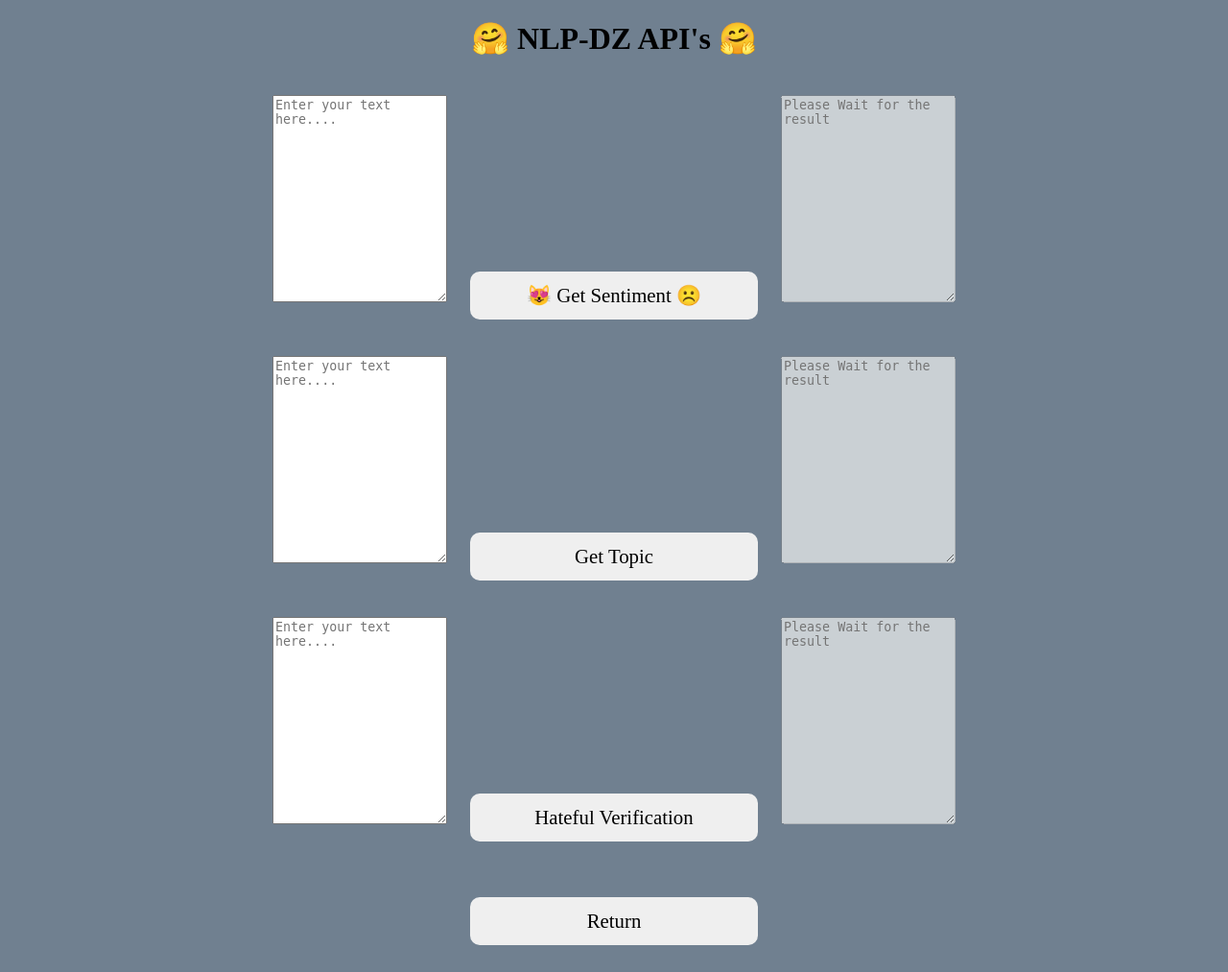
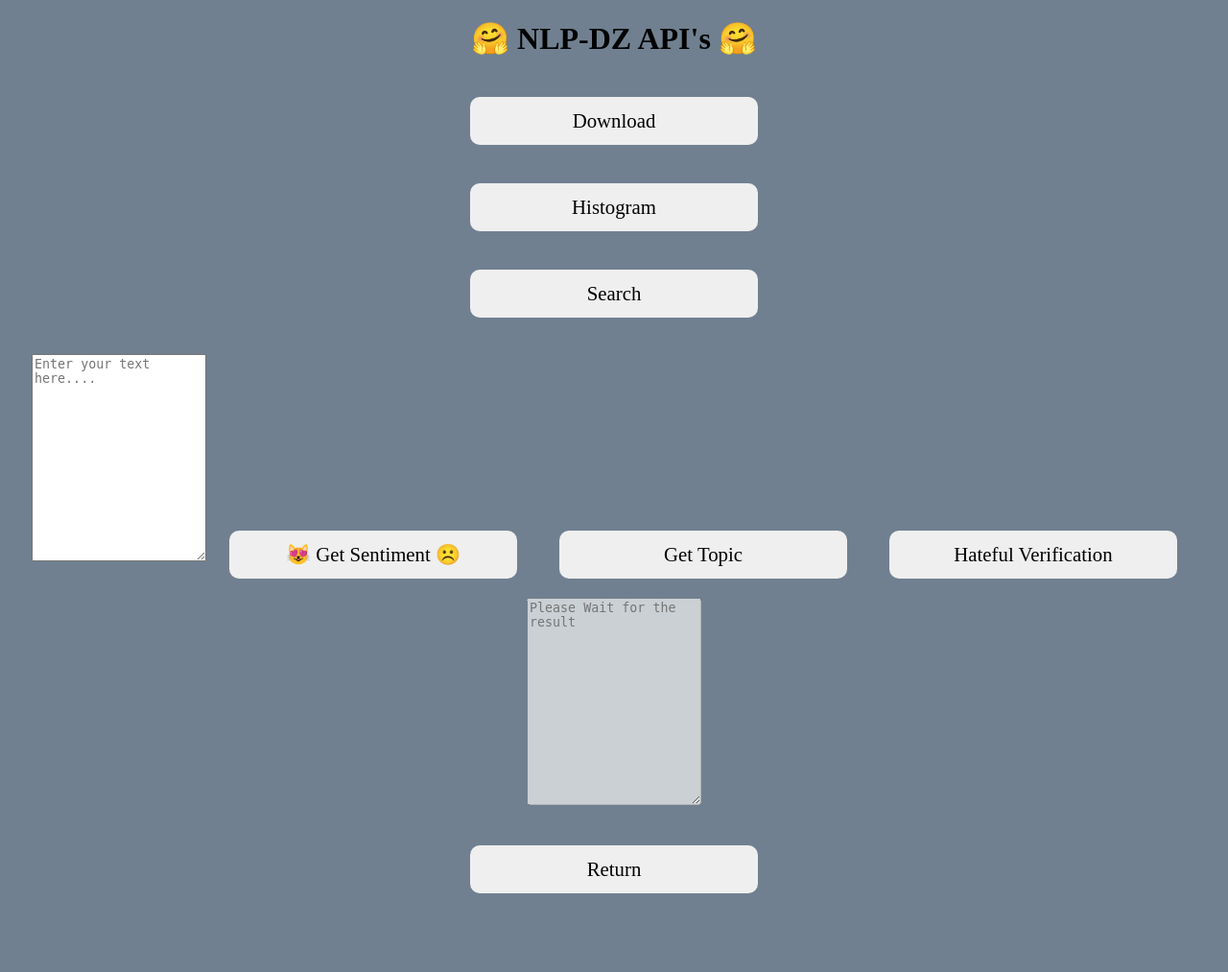
Before and after one commit to khairied/gogg, a Flask app: page /greet in a window 1280 px wide. Shown: the whole page at 96% size. After the commit the page ends 931 px from the top, so only its background shows below. Run offline with Flask 2, Linux system fonts and the light colour scheme.

Commit message:
Update sentimentoftext.html

```diff
--- a/templates/sentimentoftext.html
+++ b/templates/sentimentoftext.html
@@ -5,25 +5,27 @@
     <title> NLP-DZ API's </title>
     <link rel="stylesheet" href="{{ url_for('static', filename='css/main.css') }}">
 <body>
+ </form>
+    <h1> 🤗 NLP-DZ API's 🤗 </h1>
+<form id="package_form" action="" method="post">
+      <div class="panel-body">
+          <input type ="submit" name="action" value="Download">
+      </div>
+      <div class="panel-body">
+          <input type ="submit" name="action" value="Histogram">
+      </div>
+      <div class="panel-body">
+          <input type ="submit" name="action" value="Search">
+      </div>
 
-    <h1> 🤗 NLP-DZ API's 🤗 </h1>
+ </form>
 <form action="calculesent" method="post">
         <br>
         <textarea rows='14' id="input_text" name="name_input1" placeholder="Enter your text here...."></textarea>
         <input type="submit" value="😻 Get Sentiment ☹️" id="calculsent">
+        <input type="submit" value="          Get Topic          " id="calcultopic">
+        <input type="submit" value="   Hateful Verification   " id="calculhate">
         <textarea rows='14' id="result" placeholder="Please Wait for the result" disabled >{{v1}}</textarea>
-    </form>
-<form action="calculetopic" method="post">
-        <br>
-        <textarea rows='14' id="input_text" name="name_input1" placeholder="Enter your text here...."></textarea>
-        <input type="submit" value="          Get Topic          " id="calcultopic">
-        <textarea rows='14' id="result" placeholder="Please Wait for the result" disabled >{{v2}}</textarea>
-    </form>
-<form action="calculehate" method="post">
-        <br>
-        <textarea rows='14' id="input_text" name="name_input1" placeholder="Enter your text here...."></textarea>
-        <input type="submit" value="   Hateful Verification   " id="calculhate">
-        <textarea rows='14' id="result" placeholder="Please Wait for the result" disabled >{{v3}}</textarea>
     </form>
 <form action="retoursentiment" method="post">
         <br>
```
